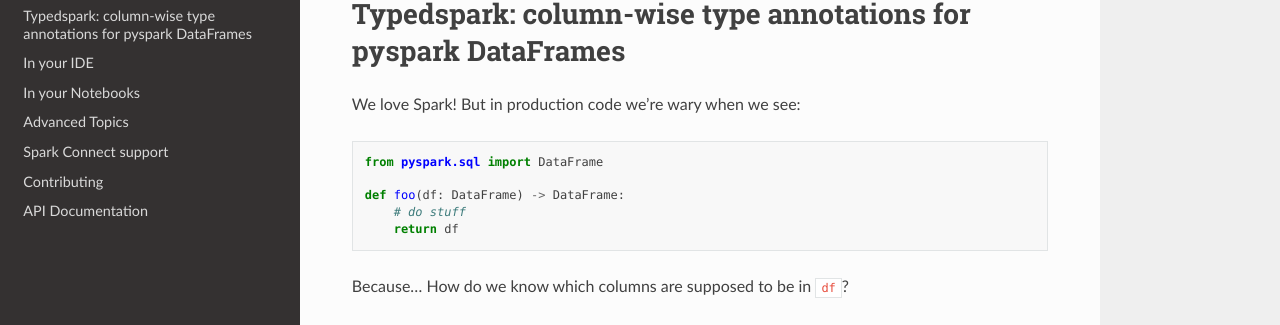
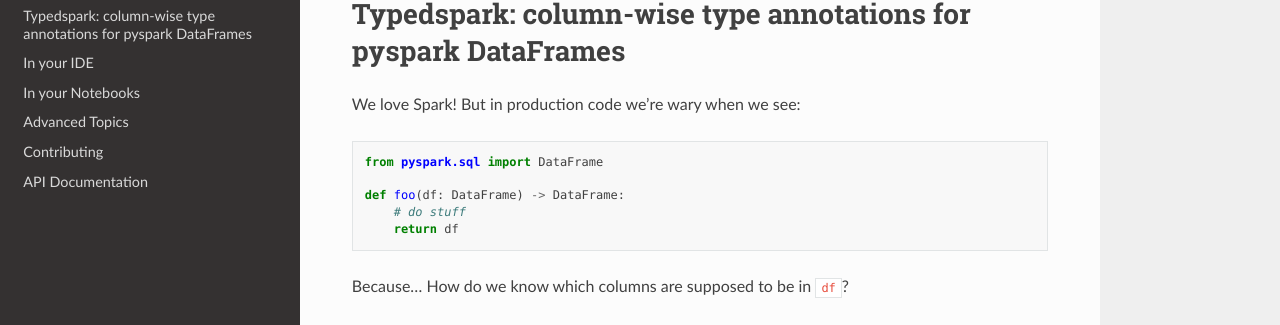
Before and after one commit to kaiko-ai/typedspark, a Sphinx documentation site: the page built from docs/source/index.rst, in a window 1280 px wide. Shown: the part 104-429 px from the top of the page. Built offline with Sphinx 7.4.7 and the Read the Docs theme 3.1.0, drawn with Linux system fonts in a browser that asks for light colours.

Commit message:
Move spark_connect under Advanced Topics
Better fit than a top-level page since it's a more niche compatibility
topic. Removed from index.rst and added to advanced.rst.

```diff
--- a/docs/source/advanced.rst
+++ b/docs/source/advanced.rst
@@ -8,3 +8,4 @@ Advanced Topics
    column_ambiguity
    advanced_linting_support
    dataset_implements
+   spark_connect
--- a/docs/source/index.rst
+++ b/docs/source/index.rst
@@ -6,6 +6,5 @@
    ide
    notebook
    advanced
-   spark_connect
    contributing
    api
```
